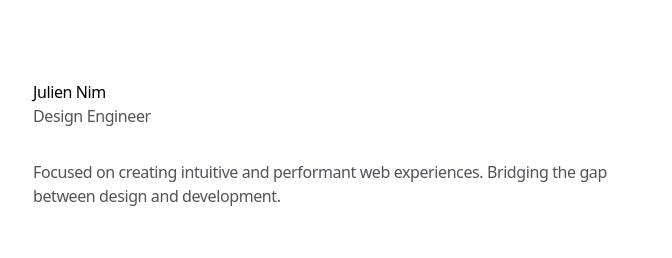
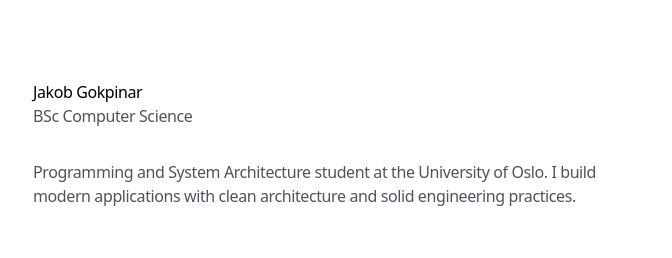
Before and after one commit to JakobGokpinar/jakobg-tech, a Next.js app: page / in a window 1280 px wide. Shown: the top 258 px of the page, without its empty margins (303-975 px from the left). Built offline with nearby package versions, Linux system fonts and the light colour scheme.

Commit message:
name and bio update

```diff
--- a/app/header.tsx
+++ b/app/header.tsx
@@ -7,7 +7,7 @@ export function Header() {
     <header className="mb-8 flex items-center justify-between">
       <div>
         <Link href="/" className="font-medium text-black dark:text-white">
-          Julien Nim
+          Jakob Gokpinar
         </Link>
         <TextEffect
           as="p"
@@ -16,7 +16,7 @@ export function Header() {
           className="text-zinc-600 dark:text-zinc-500"
           delay={0.5}
         >
-          Design Engineer
+          BSc Computer Science
         </TextEffect>
       </div>
     </header>
--- a/app/page.tsx
+++ b/app/page.tsx
@@ -137,8 +137,8 @@ export default function Personal() {
       >
         <div className="flex-1">
           <p className="text-zinc-600 dark:text-zinc-400">
-            Focused on creating intuitive and performant web experiences.
-            Bridging the gap between design and development.
+            Programming and System Architecture student at the University of Oslo.
+            I build modern applications with clean architecture and solid engineering practices.
           </p>
         </div>
       </motion.section>
```
